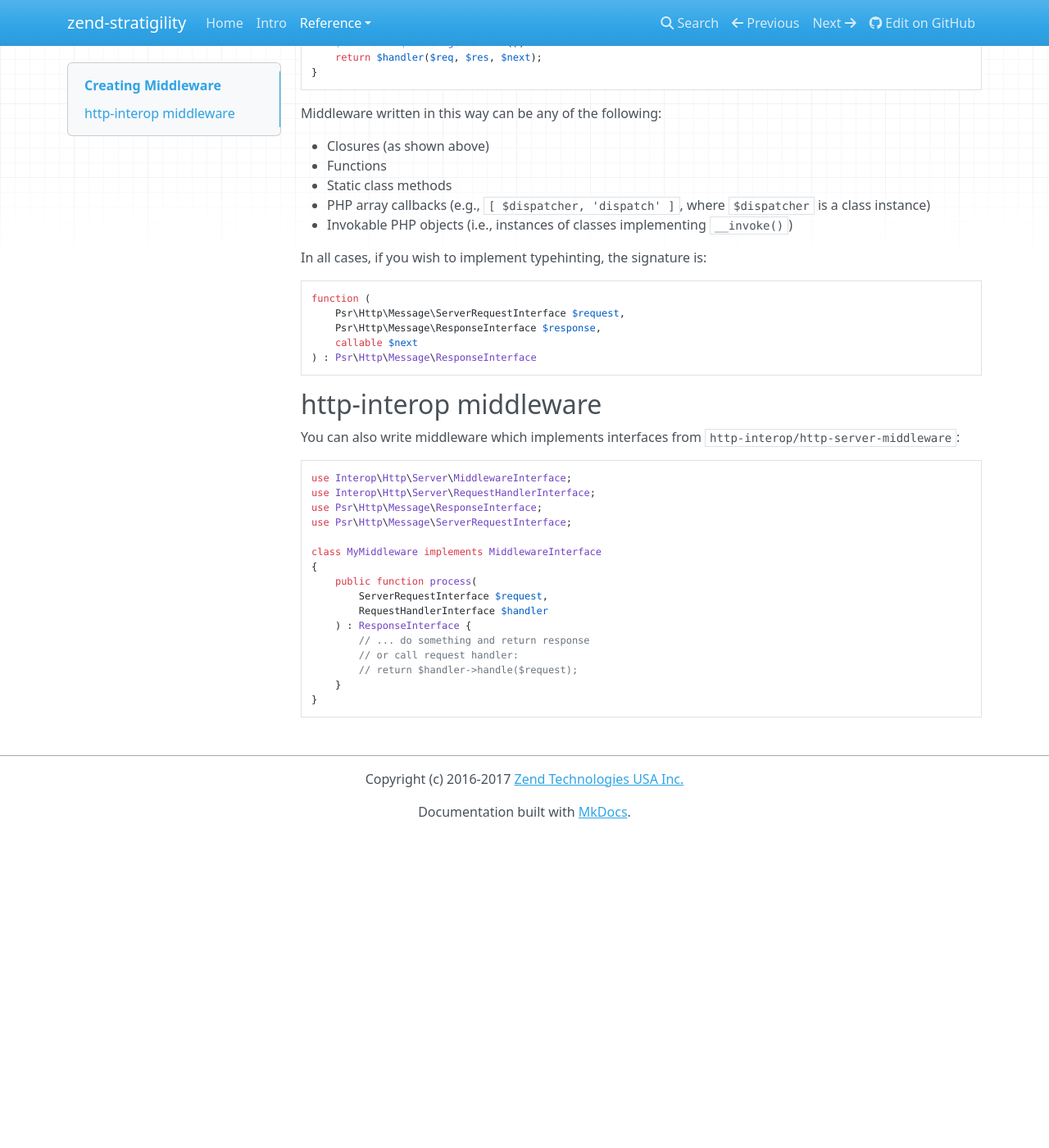
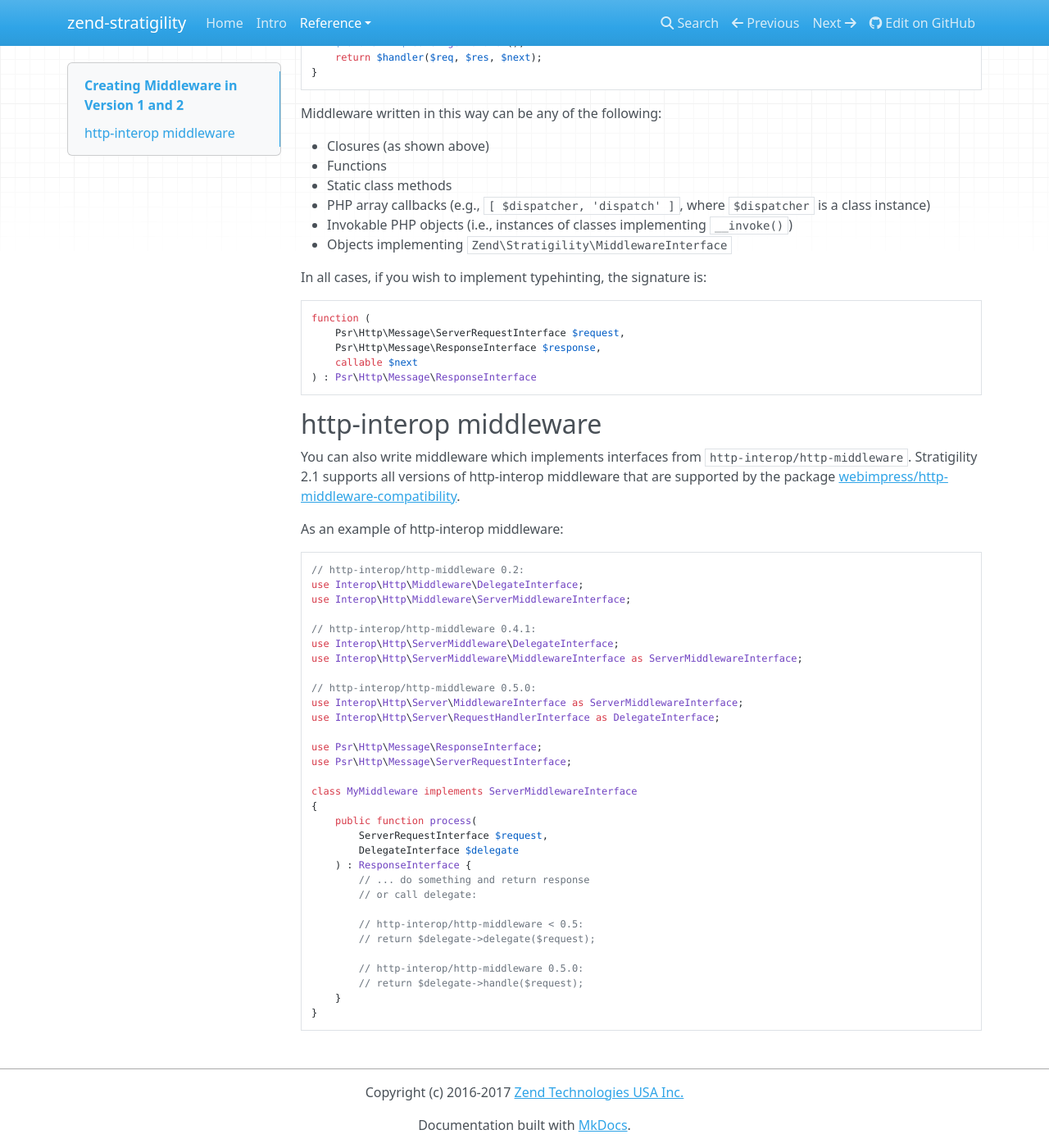
Before and after one commit to zendframework/zend-stratigility, an MkDocs documentation site: the page built from docs/book/creating-middleware.md, in a window 1280 px wide and 1400 px high, scrolled down 466 px. Shown: the whole window at 82% size. Built offline with MkDocs 1.6.1, drawn with Linux system fonts in a browser that asks for light colours; nearby versions of some CDN libraries; old or Windows-style settings are respelled for this version of MkDocs; before the commit the page ends 1484 px from its top, so only the background shows below that; some of the changed text lies outside the part shown.

Commit message:
Updated documentation

````diff
--- a/docs/book/creating-middleware.md
+++ b/docs/book/creating-middleware.md
@@ -1,4 +1,4 @@
-# Creating Middleware
+# Creating Middleware in Version 1 and 2
 
 To create middleware, write a callable capable of receiving minimally PSR-7
 ServerRequest and Response objects, and a callback to call the next middleware
@@ -33,6 +33,7 @@ Middleware written in this way can be any of the following:
 - Static class methods
 - PHP array callbacks (e.g., `[ $dispatcher, 'dispatch' ]`, where `$dispatcher` is a class instance)
 - Invokable PHP objects (i.e., instances of classes implementing `__invoke()`)
+- Objects implementing `Zend\Stratigility\MiddlewareInterface`
 
 In all cases, if you wish to implement typehinting, the signature is:
 
@@ -47,23 +48,42 @@ function (
 ## http-interop middleware
 
 You can also write middleware which implements interfaces from
-`http-interop/http-server-middleware`:
+`http-interop/http-middleware`. Stratigility 2.1 supports all versions of
+http-interop middleware that are supported by the package
+[webimpress/http-middleware-compatibility](https://github.com/webimpress/http-middleware-compatibility).
+
+As an example of http-interop middleware:
 
 ```php
-use Interop\Http\Server\MiddlewareInterface;
-use Interop\Http\Server\RequestHandlerInterface;
+// http-interop/http-middleware 0.2:
+use Interop\Http\Middleware\DelegateInterface;
+use Interop\Http\Middleware\ServerMiddlewareInterface;
+
+// http-interop/http-middleware 0.4.1:
+use Interop\Http\ServerMiddleware\DelegateInterface;
+use Interop\Http\ServerMiddleware\MiddlewareInterface as ServerMiddlewareInterface;
+
+// http-interop/http-middleware 0.5.0:
+use Interop\Http\Server\MiddlewareInterface as ServerMiddlewareInterface;
+use Interop\Http\Server\RequestHandlerInterface as DelegateInterface;
+
 use Psr\Http\Message\ResponseInterface;
 use Psr\Http\Message\ServerRequestInterface;
 
-class MyMiddleware implements MiddlewareInterface
+class MyMiddleware implements ServerMiddlewareInterface
 {
     public function process(
         ServerRequestInterface $request,
-        RequestHandlerInterface $handler
+        DelegateInterface $delegate
     ) : ResponseInterface {
         // ... do something and return response
-        // or call request handler:
-        // return $handler->handle($request);
+        // or call delegate:
+
+        // http-interop/http-middleware < 0.5:
+        // return $delegate->delegate($request);
+
+        // http-interop/http-middleware 0.5.0:
+        // return $delegate->handle($request);
     }
 }
 ```
--- a/mkdocs.yml
+++ b/mkdocs.yml
@@ -8,7 +8,8 @@ pages:
         - Usage: usage.md
         - Middleware: middleware.md
         - "Error Handlers": error-handlers.md
-        - "Creating Middleware": creating-middleware.md
+        - "Creating Middleware in Version 1 and 2": creating-middleware.md
+        - "Creating Middleware in Version 3": creating-middleware-v3.md
         - "Executing and composing middleware": executing-middleware.md
         - "API Reference": api.md
         - Migration:
````
Also changed, not shown: docs/book/creating-middleware-v3.md (added, +26 -0 lines), docs/book/install.md (+9 -0 lines), docs/book/middleware.md (+1 -1 lines).
